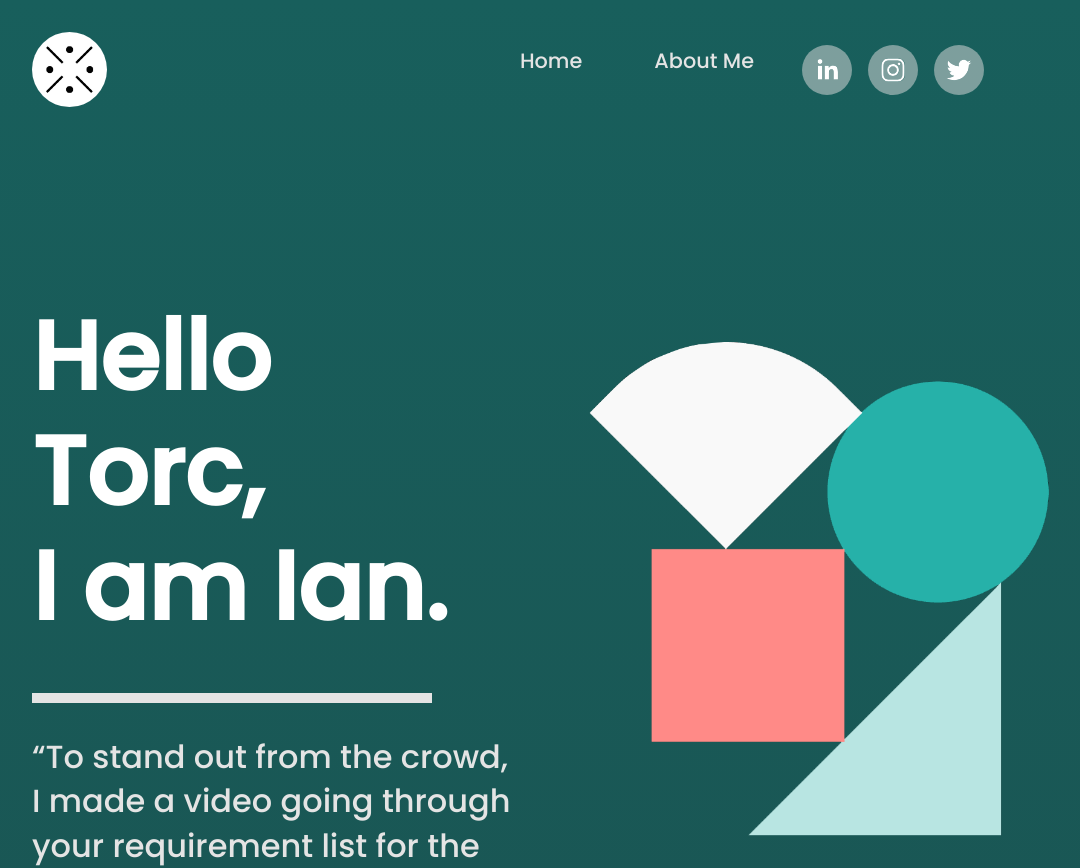
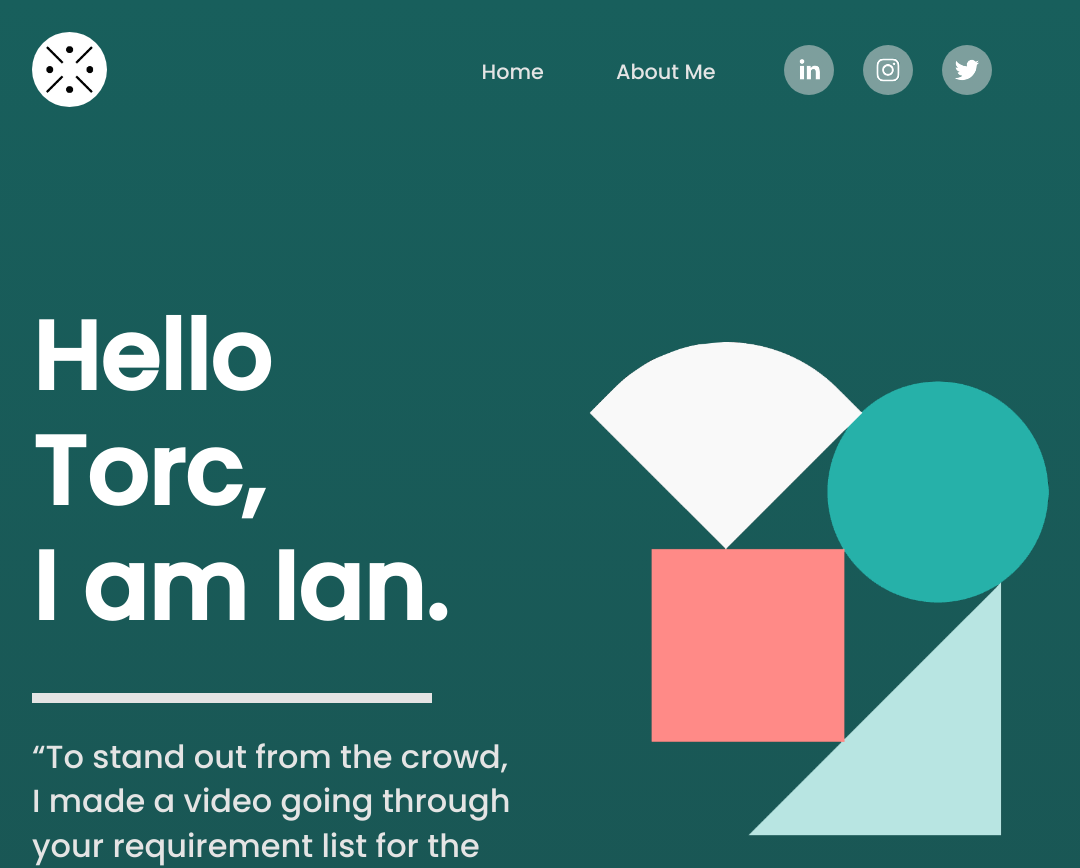
Before and after one commit to Iancahn/torc, a React (Create React App) app: page / in a window 1280 px wide. Shown: the top 868 px of the page, without its empty margins (128-1208 px from the left). Built offline with nearby package versions, Linux system fonts and the light colour scheme.

Commit message:
Styling Updates
Fixed some padding

```diff
--- a/src/styles/app.scss
+++ b/src/styles/app.scss
@@ -70,7 +70,7 @@
     font-size: 1.3rem;
     margin-left: 2rem;
     margin-right: 2.5rem;
-    padding-top: 0rem;
+    padding-top: 0.7rem;
 
 }
 
@@ -85,7 +85,8 @@
 }
 
 .social-icons {
-    margin: 0 0.5rem;
+    margin-top: 0;
+    margin-left: 1.8rem;
 }
 
 // section {
@@ -211,7 +212,7 @@
 }
 
 #showMoreArticles {
-    padding-top: 3rem;
+    padding-top: 1rem;
     display: flex;
     justify-content: center;
     cursor: pointer;
@@ -224,10 +225,12 @@
     padding: 2rem 30rem;
     margin-bottom: 5rem;
     border-radius: 10px;
+    transition: 0.3s;
 }
 
 button:hover {
     background-color: $primary-color;
+
 }
 
 .footer {
```
